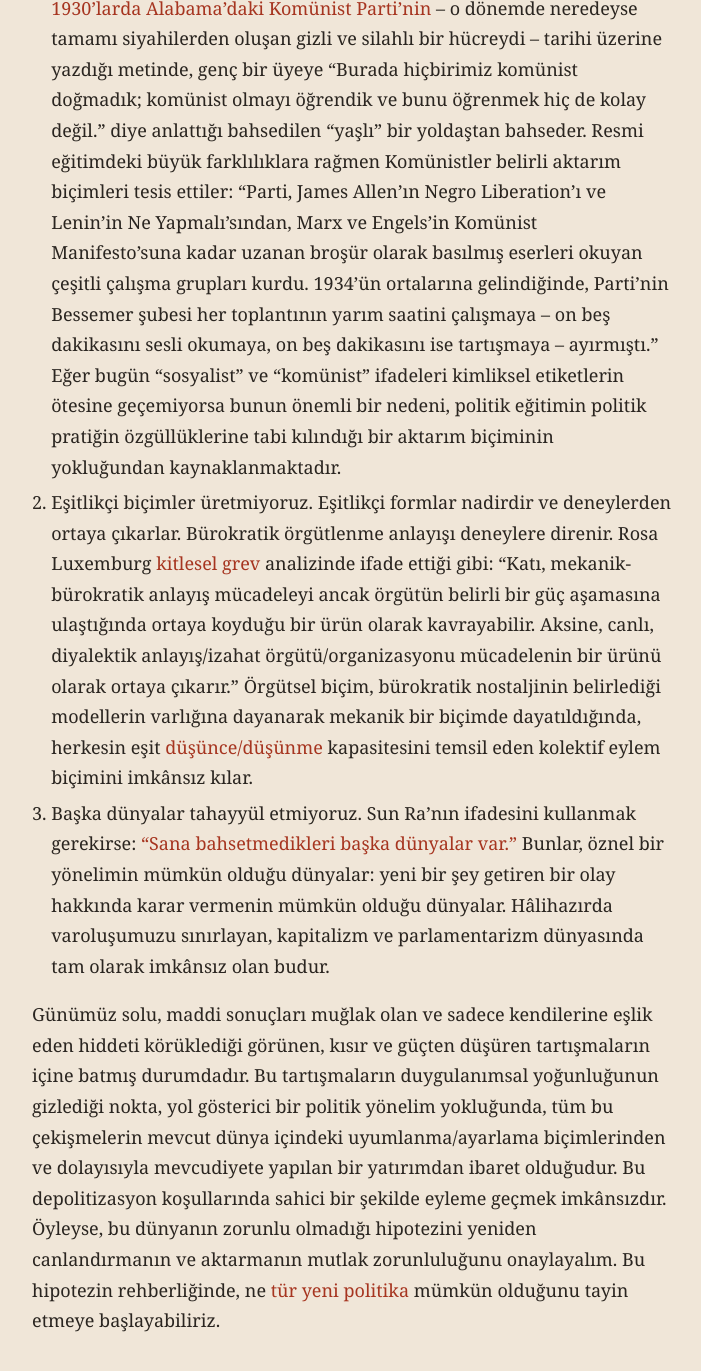
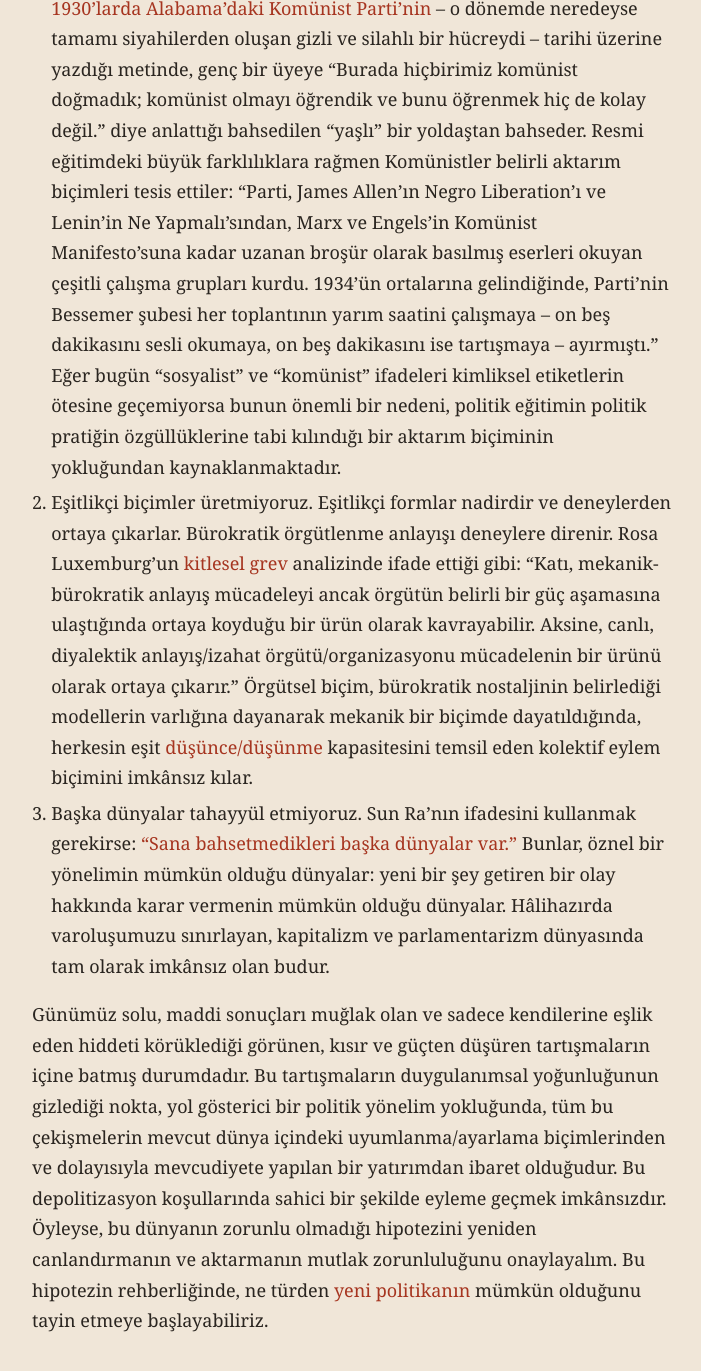
Before and after one commit to muratbas6/blogus, a Jekyll site: the page built from _posts/2026-02-06-depolitizasyon-uzerine.md, in a window 1280 px wide and 1400 px high, scrolled down 5254 px. Shown: the top 1371 px of the window, without its empty margins (288-989 px from the left). Built offline with Jekyll 4.4.1, drawn with Linux system fonts in a browser that asks for light colours.

Commit message:
Update 2026-02-06-depolitizasyon-uzerine.md

```diff
--- a/_posts/2026-02-06-depolitizasyon-uzerine.md
+++ b/_posts/2026-02-06-depolitizasyon-uzerine.md
@@ -1,8 +1,10 @@
 ---
 layout: post
-title: "Depolitizasyon Üzerine - Asad Haider"
+title: Depolitizasyon Üzerine - Asad Haider
 lang: tr
-tags: [çeviri, siyaset]
+tags:
+  - çeviri
+  - siyaset
 image: /assets/images/depolitizasyon.jpg
 ---
 
@@ -54,7 +56,7 @@ Komünist hipotezin daha en başından dışlanmış göründüğü bir tabloda,
 Bu duruma dair üç neden öne süreceğim:
 
 1. Komünist hipotezin aktarımına sahip değiliz. Robin D. G. Kelley, [1930'larda Alabama'daki Komünist Parti'nin](https://uncpress.org/9781469625485/hammer-and-hoe/) – o dönemde neredeyse tamamı siyahilerden oluşan gizli ve silahlı bir hücreydi – tarihi üzerine yazdığı metinde, genç bir üyeye "Burada hiçbirimiz komünist doğmadık; komünist olmayı öğrendik ve bunu öğrenmek hiç de kolay değil." diye anlattığı bahsedilen "yaşlı" bir yoldaştan bahseder. Resmi eğitimdeki büyük farklılıklara rağmen Komünistler belirli aktarım biçimleri tesis ettiler: "Parti, James Allen'ın Negro Liberation'ı ve Lenin'in Ne Yapmalı'sından, Marx ve Engels'in Komünist Manifesto'suna kadar uzanan broşür olarak basılmış eserleri okuyan çeşitli çalışma grupları kurdu. 1934'ün ortalarına gelindiğinde, Parti'nin Bessemer şubesi her toplantının yarım saatini çalışmaya – on beş dakikasını sesli okumaya, on beş dakikasını ise tartışmaya – ayırmıştı." Eğer bugün "sosyalist" ve "komünist" ifadeleri kimliksel etiketlerin ötesine geçemiyorsa bunun önemli bir nedeni, politik eğitimin politik pratiğin özgüllüklerine tabi kılındığı bir aktarım biçiminin yokluğundan kaynaklanmaktadır.
-2. Eşitlikçi biçimler üretmiyoruz. Eşitlikçi formlar nadirdir ve deneylerden ortaya çıkarlar. Bürokratik örgütlenme anlayışı deneylere direnir. Rosa Luxemburg [kitlesel grev](https://www.marxists.org/archive/luxemburg/1906/mass-strike/) analizinde ifade ettiği gibi: "Katı, mekanik-bürokratik anlayış mücadeleyi ancak örgütün belirli bir güç aşamasına ulaştığında ortaya koyduğu bir ürün olarak kavrayabilir. Aksine, canlı, diyalektik anlayış/izahat örgütü/organizasyonu mücadelenin bir ürünü olarak ortaya çıkarır." Örgütsel biçim, bürokratik nostaljinin belirlediği modellerin varlığına dayanarak mekanik bir biçimde dayatıldığında, herkesin eşit [düşünce/düşünme](https://viewpointmag.com/2018/09/24/socialists-think/) kapasitesini temsil eden kolektif eylem biçimini imkânsız kılar.
+2. Eşitlikçi biçimler üretmiyoruz. Eşitlikçi formlar nadirdir ve deneylerden ortaya çıkarlar. Bürokratik örgütlenme anlayışı deneylere direnir. Rosa Luxemburg'un [kitlesel grev](https://www.marxists.org/archive/luxemburg/1906/mass-strike/) analizinde ifade ettiği gibi: "Katı, mekanik-bürokratik anlayış mücadeleyi ancak örgütün belirli bir güç aşamasına ulaştığında ortaya koyduğu bir ürün olarak kavrayabilir. Aksine, canlı, diyalektik anlayış/izahat örgütü/organizasyonu mücadelenin bir ürünü olarak ortaya çıkarır." Örgütsel biçim, bürokratik nostaljinin belirlediği modellerin varlığına dayanarak mekanik bir biçimde dayatıldığında, herkesin eşit [düşünce/düşünme](https://viewpointmag.com/2018/09/24/socialists-think/) kapasitesini temsil eden kolektif eylem biçimini imkânsız kılar.
 3. Başka dünyalar tahayyül etmiyoruz. Sun Ra'nın ifadesini kullanmak gerekirse: ["Sana bahsetmedikleri başka dünyalar var."](https://www.youtube.com/watch?v=OalJFhabulE) Bunlar, öznel bir yönelimin mümkün olduğu dünyalar: yeni bir şey getiren bir olay hakkında karar vermenin mümkün olduğu dünyalar. Hâlihazırda varoluşumuzu sınırlayan, kapitalizm ve parlamentarizm dünyasında tam olarak imkânsız olan budur.
 
-Günümüz solu, maddi sonuçları muğlak olan ve sadece kendilerine eşlik eden hiddeti körüklediği görünen, kısır ve güçten düşüren tartışmaların içine batmış durumdadır. Bu tartışmaların duygulanımsal yoğunluğunun gizlediği nokta, yol gösterici bir politik yönelim yokluğunda, tüm bu çekişmelerin mevcut dünya içindeki uyumlanma/ayarlama biçimlerinden ve dolayısıyla mevcudiyete yapılan bir yatırımdan ibaret olduğudur. Bu depolitizasyon koşullarında sahici bir şekilde eyleme geçmek imkânsızdır. Öyleyse, bu dünyanın zorunlu olmadığı hipotezini yeniden canlandırmanın ve aktarmanın mutlak zorunluluğunu onaylayalım. Bu hipotezin rehberliğinde, ne [tür yeni politika](https://idl-bnc-idrc.dspacedirect.org/server/api/core/bitstreams/6eec393f-6b2b-42eb-b9c1-8e8dc4e72753/content#page=257) mümkün olduğunu tayin etmeye başlayabiliriz.
+Günümüz solu, maddi sonuçları muğlak olan ve sadece kendilerine eşlik eden hiddeti körüklediği görünen, kısır ve güçten düşüren tartışmaların içine batmış durumdadır. Bu tartışmaların duygulanımsal yoğunluğunun gizlediği nokta, yol gösterici bir politik yönelim yokluğunda, tüm bu çekişmelerin mevcut dünya içindeki uyumlanma/ayarlama biçimlerinden ve dolayısıyla mevcudiyete yapılan bir yatırımdan ibaret olduğudur. Bu depolitizasyon koşullarında sahici bir şekilde eyleme geçmek imkânsızdır. Öyleyse, bu dünyanın zorunlu olmadığı hipotezini yeniden canlandırmanın ve aktarmanın mutlak zorunluluğunu onaylayalım. Bu hipotezin rehberliğinde, ne türden [yeni politikanın](https://idl-bnc-idrc.dspacedirect.org/server/api/core/bitstreams/6eec393f-6b2b-42eb-b9c1-8e8dc4e72753/content#page=257) mümkün olduğunu tayin etmeye başlayabiliriz.
```
